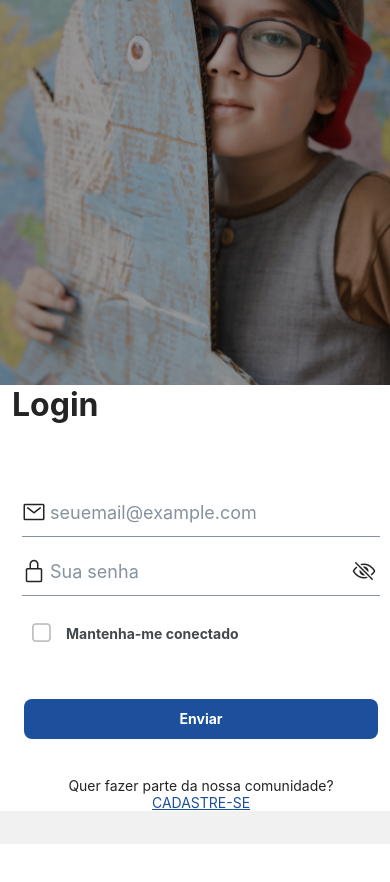
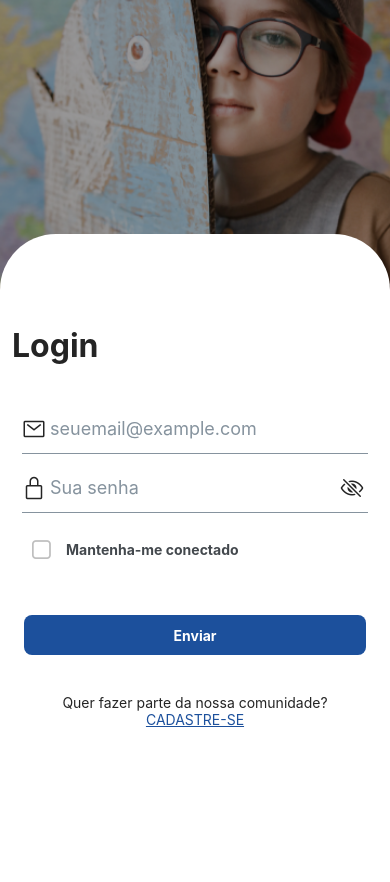
Before and after one commit to GRUPO-Grrap/lionsApp, a React Native app: screen / in a window 390 px wide. Shown: the top 882 px of the page. Before the commit the page ends 844 px from the top, so only its background shows below. Built offline with nearby package versions, Linux system fonts and the light colour scheme.

Commit message:
chore(loginScreen): update in the style

```diff
--- a/src/screens/login/index.tsx
+++ b/src/screens/login/index.tsx
@@ -7,15 +7,14 @@ import CheckboxComponent from "../../components/checkbox/Index";
 const LoginScreen = () => {
   return (
     <View style={styles.container}>
-      <View style={styles.formBox}>
       <View style={styles.sectionImage}>
         <Image
           style={styles.image}
           source={require("../../assets/meninoComOculos.png")}
         />
       </View>
+      <View style={styles.sectionForm}>
         <View style={styles.form}>
-          <View style={styles.sectionForm}>
           <Text style={styles.tituloLogin}>Login</Text>
           <Input
             placeholder="seuemail@example.com"
@@ -37,7 +36,6 @@ const LoginScreen = () => {
         </View>
       </View>
     </View>
-    </View>
   );
 };
 export default LoginScreen;
@@ -49,30 +47,26 @@ const styles = StyleSheet.create({
   tituloLogin: {
     fontSize: 32,
     fontWeight: "bold",
-    marginBottom: 64,
+    marginBottom: 40,
   },
-  formBox: {
+  sectionForm: {
+    width: "100%",
+    height: "100%",
+    marginTop: "60%",
     position: "absolute",
+    justifyContent: "center",
 
     backgroundColor: "#fff",
-
-    width: "100%",
-    justifyContent: "center",
+    paddingHorizontal: 12,
     borderTopLeftRadius: 56,
     borderTopRightRadius: 56,
   },
   form: {
-    backgroundColor: "#fff",
+    width: "100%",
+    height: "100%",
+    marginTop: "50%",
+  },
 
-    width: "100%",
-    borderTopLeftRadius: 56,
-    borderTopRightRadius: 56,
-  },
-  sectionForm: {
-    marginLeft: 12,
-    marginRigth: 12,
-    justifyContent: "flex-end",
-  },
   sectionImage: {
     justifyContent: "flex-start",
     width: "100%",
```
Lines whose indentation alone changed are shown as unchanged.
